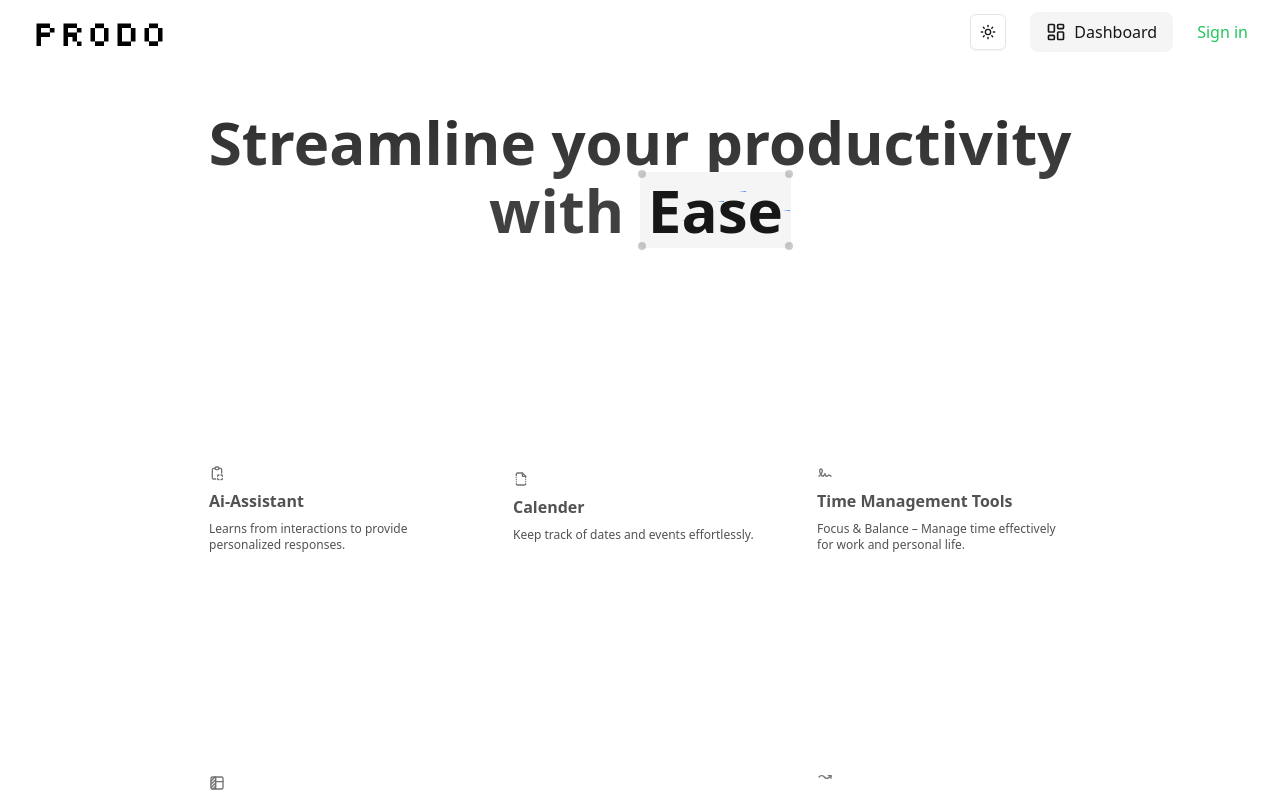
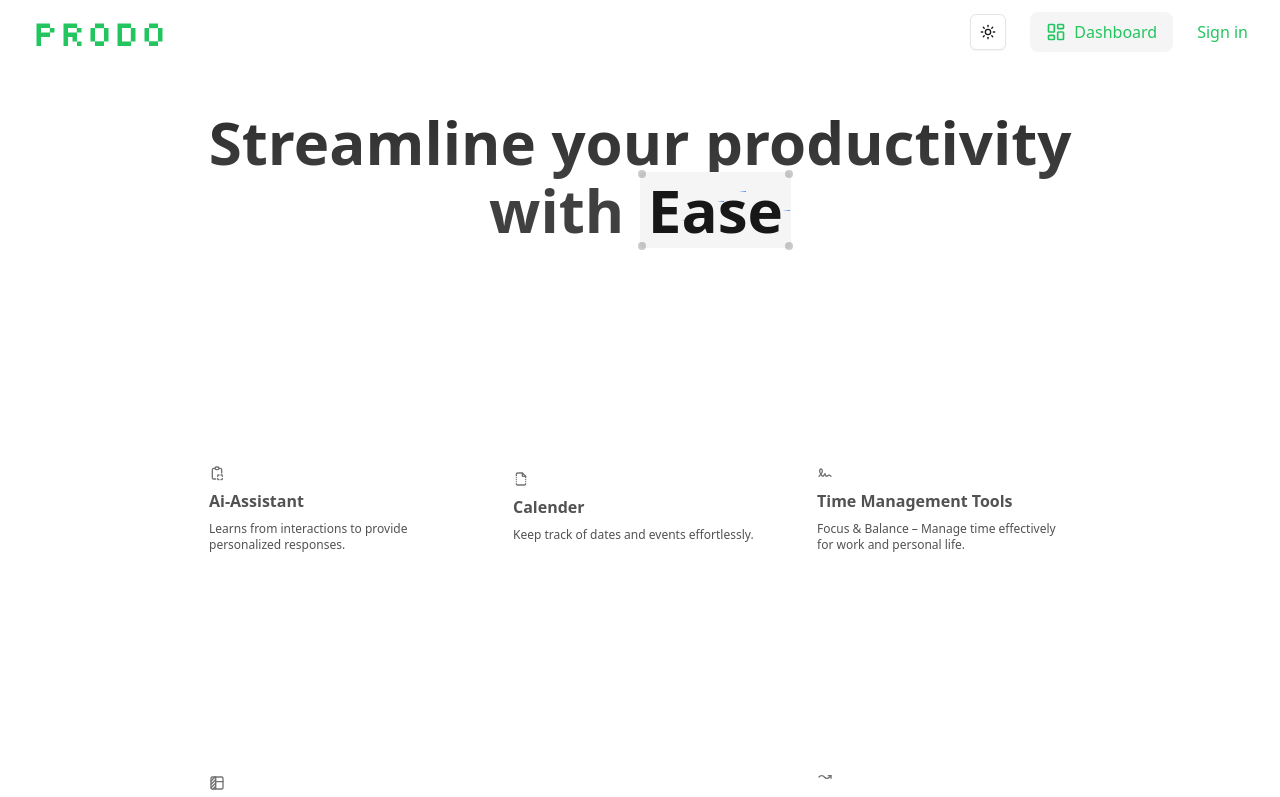
Before and after one commit to karthik2365/Personal-Productivity, a Next.js app: page / in a window 1280 px wide. Shown: the top 797 px of the page. Built offline with nearby package versions, Linux system fonts and the light colour scheme; no server answers.

Commit message:
community forrum

```diff
--- a/components/Navbar.tsx
+++ b/components/Navbar.tsx
@@ -8,14 +8,14 @@ import { silkScreen } from '@/app/layout'
 function Navbar() {
   return (
     <div className='h-16 max-w-7xl mx-auto px-4 sm:px-6 lg:px-8 text-green-500 flex justify-between items-center'>
-      <Link href="/" className={`${silkScreen.className} text-4xl font-bold text-black dark:text-white`}>
+      <Link href="/" className={`${silkScreen.className} text-4xl font-bold text-green-500`}>
         Prodo
       </Link>
 
       <div className="flex items-center gap-6">
         <ModeToggle />
 
-        <Link href="/dashboard" className="flex items-center gap-2 text-primary bg-secondary px-4 py-2 rounded-lg hover:bg-accent-dark transition">
+        <Link href="/dashboard" className="flex items-center gap-2 text-green-500 bg-secondary px-4 py-2 rounded-lg hover:bg-accent-dark transition">
           <LayoutDashboard size={20} />
           <span>Dashboard</span>
         </Link>
```
Also changed, not shown: app/home/page.tsx (+0 -89 lines).
